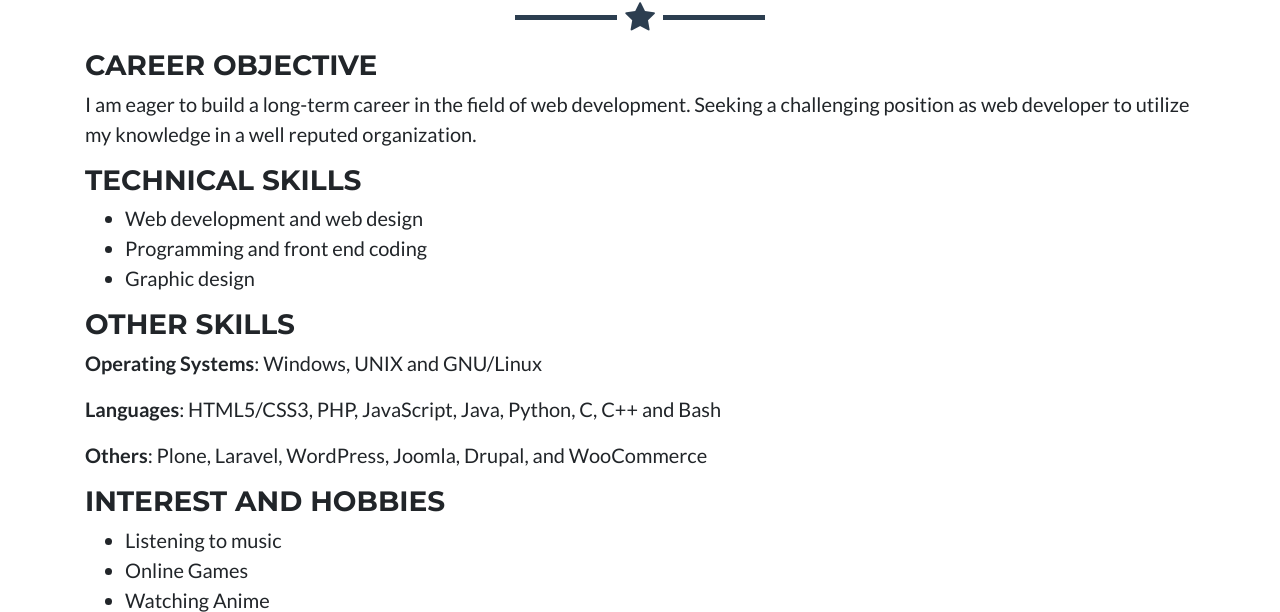
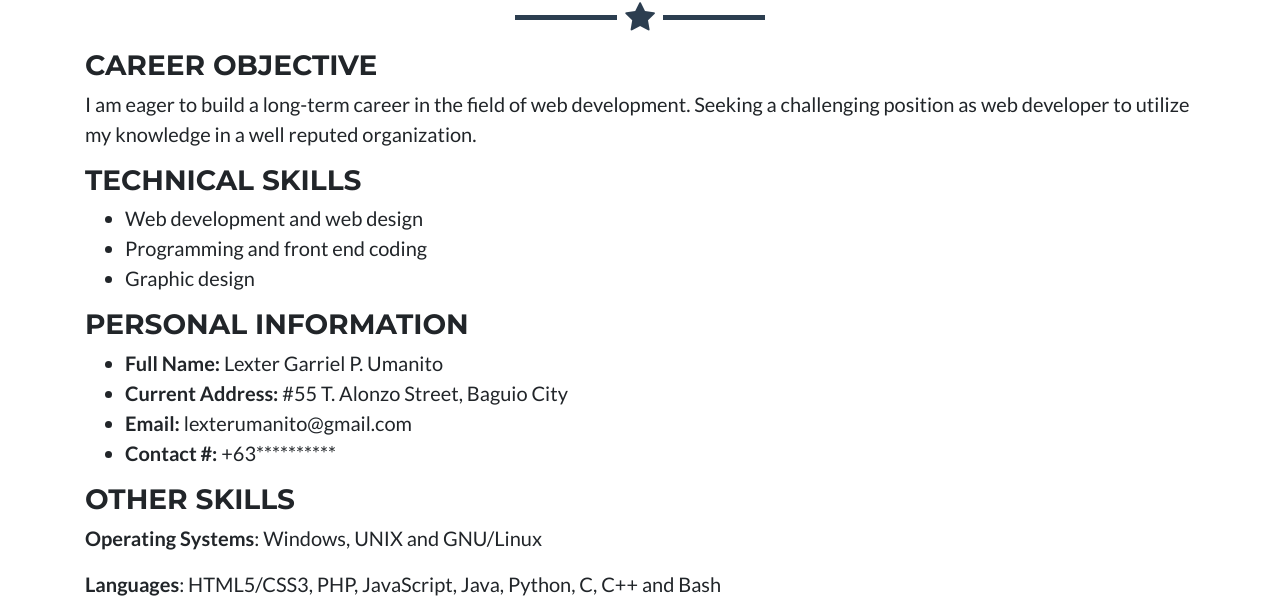
Before and after one commit to umanitolexter/UmanitoLexter, a website: page resume.html in a window 1280 px wide. Shown: the part 163-775 px from the top of the page. Drawn offline with Linux system fonts and the light colour scheme.

Commit message:
resume added

```diff
--- a/resume.html
+++ b/resume.html
@@ -40,7 +40,14 @@
           				<li>Web development and web design</li>
           				<li>Programming and front end coding</li>
           				<li>Graphic design</li>
-        			</ul>
+              </ul>
+            <h3>Personal Information</h3>
+              <ul>
+                <li><b>Full Name: </b> Lexter Garriel P. Umanito</li>
+                <li><b>Current Address: </b>#55 T. Alonzo Street, Baguio City</li>
+                <li><b>Email: </b>lexterumanito@gmail.com</li>
+                <li><b>Contact #: </b>+63**********</li>
+              </ul>
       			<h3>Other Skills</h3>
         			<p><b>Operating Systems</b>: Windows, UNIX and GNU/Linux</p>
         			<p><b>Languages</b>: HTML5/CSS3, PHP, JavaScript, Java, Python, C, C++ and Bash</p>
@@ -52,7 +59,8 @@
         				<li>Watching Anime</li>
         			</ul>
       			<h3>Education</h3>
-      				<p>Currently taking Bachelor of Science in Information Technology major in Web Technology Track at University of The Cordilleras</p>
+      				<p>Currently taking Bachelor of Science in Information Technology
+                major in Web Technology Track at University of The Cordilleras</p>
     		</div>
   		</div>
   </section>
```
